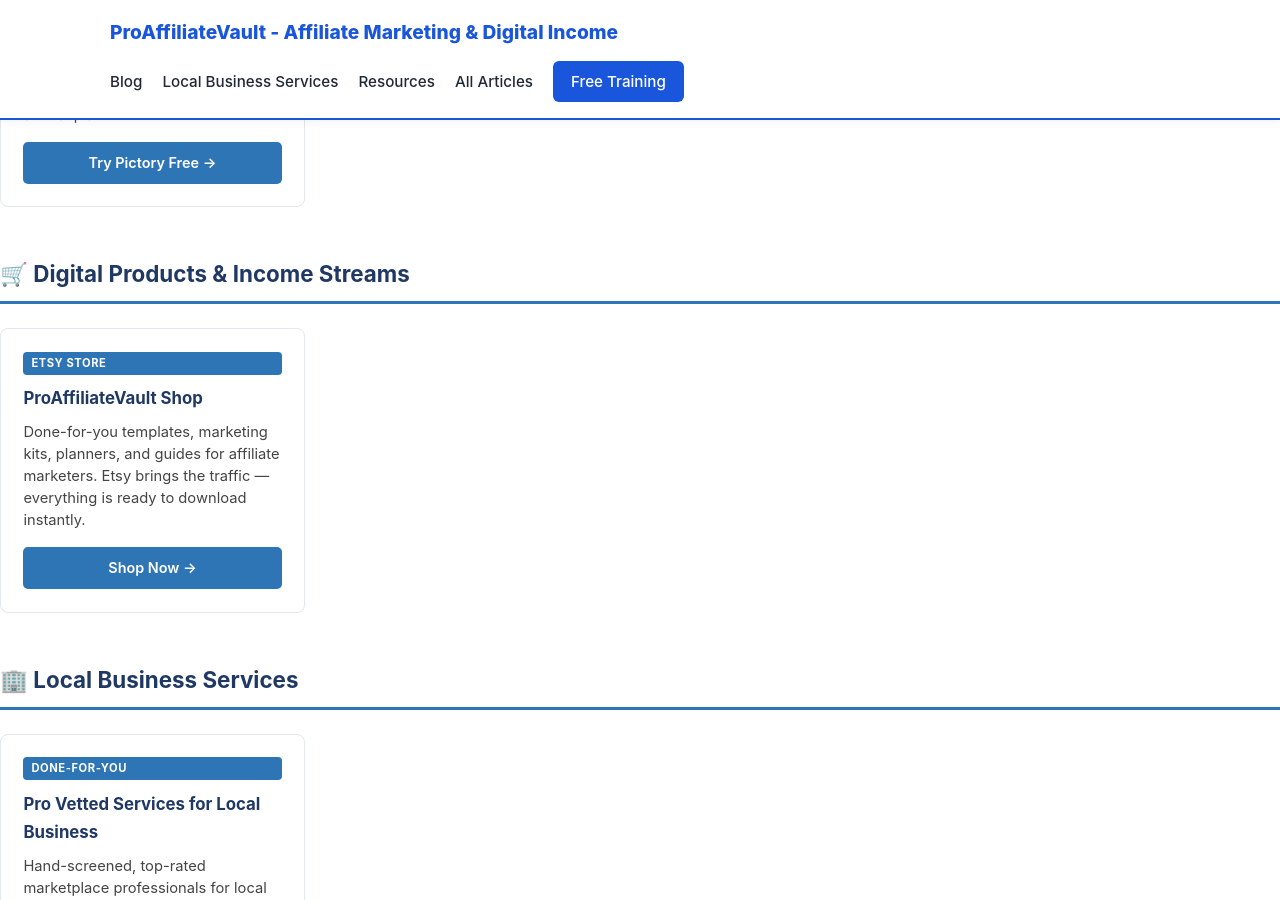
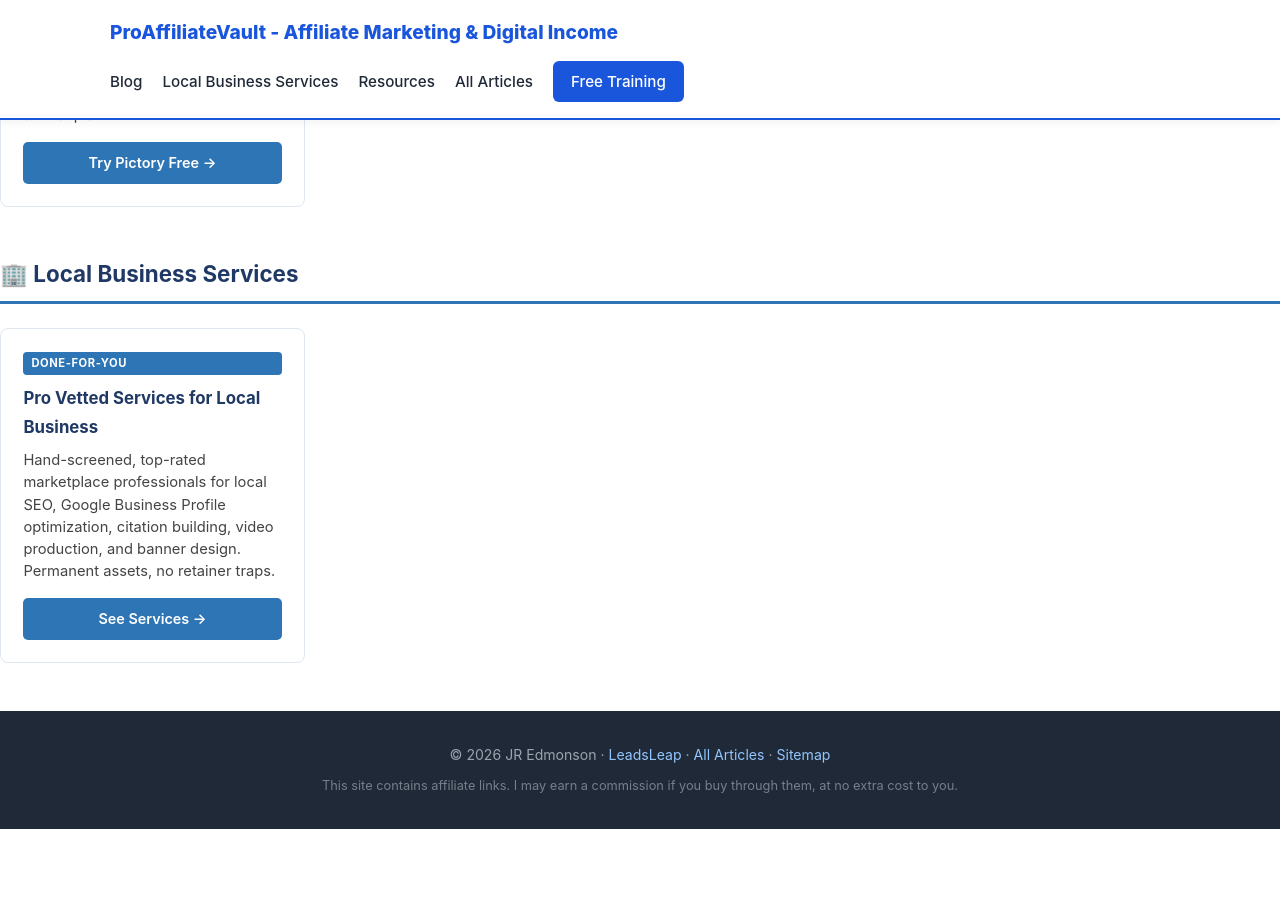
Before and after one commit to jredmonson/jredmonson.github.io, a Jekyll site: the page built from resources/index.html, in a window 1280 px wide and 900 px high, scrolled down 1940 px. Built offline with Jekyll 4.4.1, drawn with Linux system fonts in a browser that asks for light colours; after the commit the page ends 2769 px from its top, so only the background shows below that.

Commit message:
Remove Digital Products section from index.html
Removed the Digital Products & Income Streams section from the HTML.

```diff
--- a/resources/index.html
+++ b/resources/index.html
@@ -92,19 +92,6 @@
   </div>
 </div>
 
-<!-- DIGITAL PRODUCTS & INCOME -->
-<div class="res-section">
-  <h2>🛒 Digital Products &amp; Income Streams</h2>
-  <div class="res-grid">
-    <div class="res-card">
-      <span class="res-card-badge">Etsy Store</span>
-      <h3>ProAffiliateVault Shop</h3>
-      <p>Done-for-you templates, marketing kits, planners, and guides for affiliate marketers. Etsy brings the traffic — everything is ready to download instantly.</p>
-      <a href="https://proaffiliatevault.etsy.com" class="res-btn" target="_blank" rel="noopener">Shop Now →</a>
-    </div>
-</div>
-</div>
-
 <!-- LOCAL BUSINESS -->
 <div class="res-section">
   <h2>🏢 Local Business Services</h2>
```
